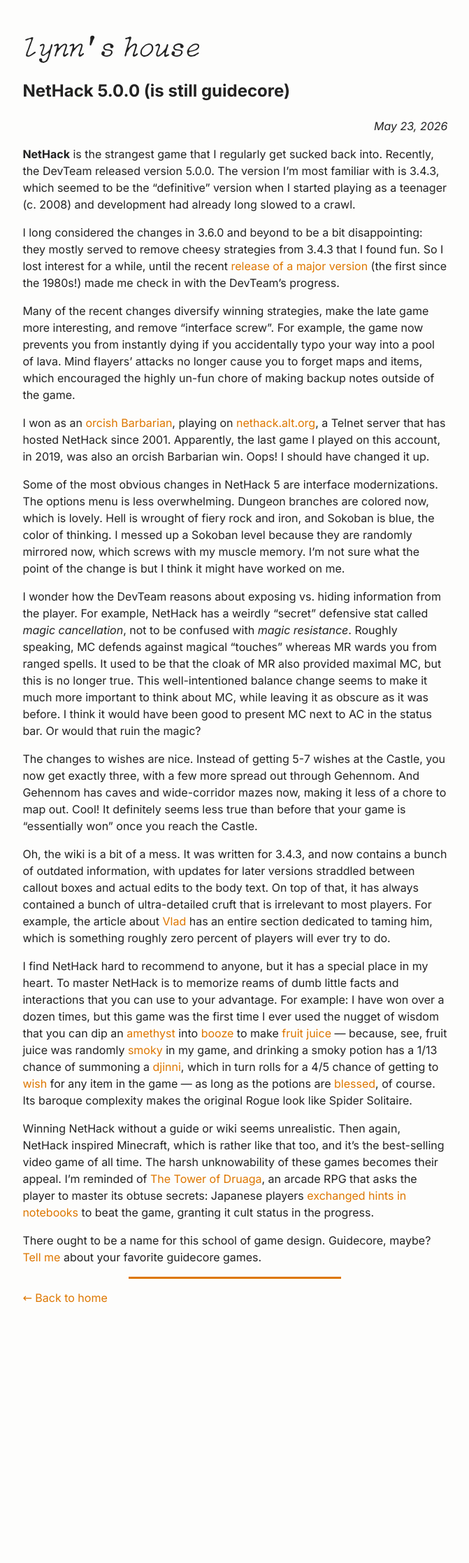
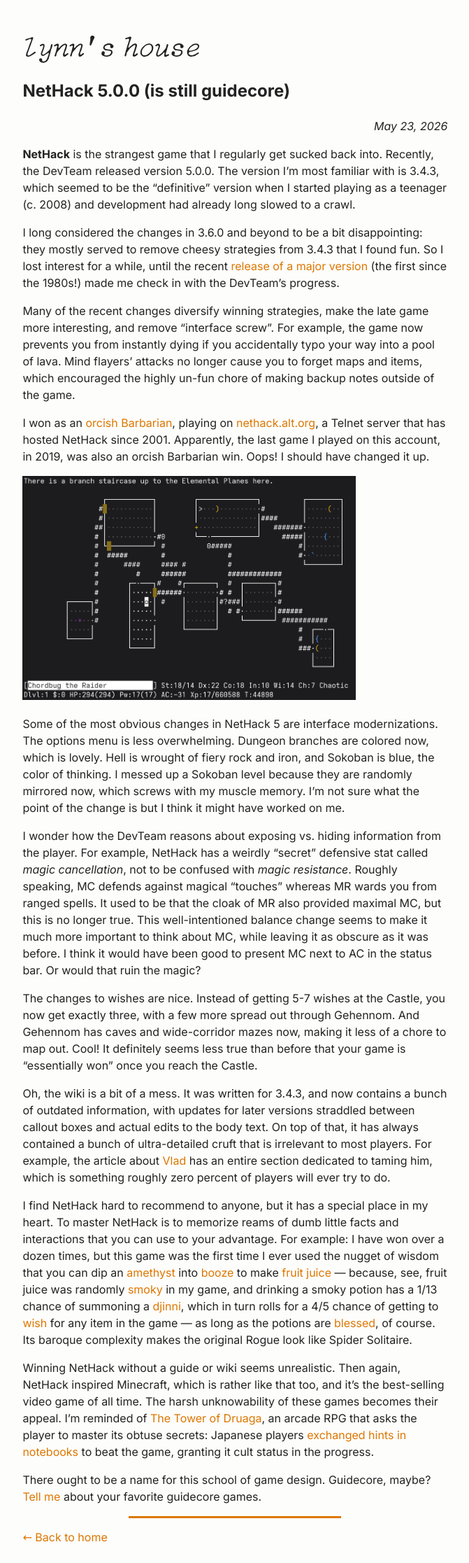
Before and after one commit to lynn/lynn.github.io, a Jekyll site: the page built from _posts/2026-05-23-nethack.md, in a window 1280 px wide. Shown: the whole page at 70% size, without its empty margins (70-741 px from the left). Built offline with Jekyll 4.4.1, drawn with Linux system fonts in a browser that asks for light colours; before the commit the page ends 1891 px from its top, so only the background shows below that.

Commit message:
NetHack image

```diff
--- a/_posts/2026-05-23-nethack.md
+++ b/_posts/2026-05-23-nethack.md
@@ -12,6 +12,8 @@
 
 I won as an [orcish Barbarian](https://archive.alt.org/dumplog/chordbug/1778664962.nh500.txt), playing on [nethack.alt.org](https://www.alt.org/nethack/), a Telnet server that has hosted NetHack since 2001. Apparently, the last game I played on this account, in 2019, was also an orcish Barbarian win. Oops! I should have changed it up.
 
+![Screenshot of NetHack](/images/nethack.png)
+
 Some of the most obvious changes in NetHack 5 are interface modernizations. The options menu is less overwhelming. Dungeon branches are colored now, which is lovely. Hell is wrought of fiery rock and iron, and Sokoban is blue, the color of thinking. I messed up a Sokoban level because they are randomly mirrored now, which screws with my muscle memory. I'm not sure what the point of the change is but I think it might have worked on me.
 
 I wonder how the DevTeam reasons about exposing vs. hiding information from the player. For example, NetHack has a weirdly "secret" defensive stat called *magic cancellation*, not to be confused with *magic resistance*. Roughly speaking, MC defends against magical "touches" whereas MR wards you from ranged spells. It used to be that the cloak of MR also provided maximal MC, but this is no longer true. This well-intentioned balance change seems to make it much more important to think about MC, while leaving it as obscure as it was before. I think it would have been good to present MC next to AC in the status bar. Or would that ruin the magic?
```
Also changed, not shown: images/nethack.png (added).
